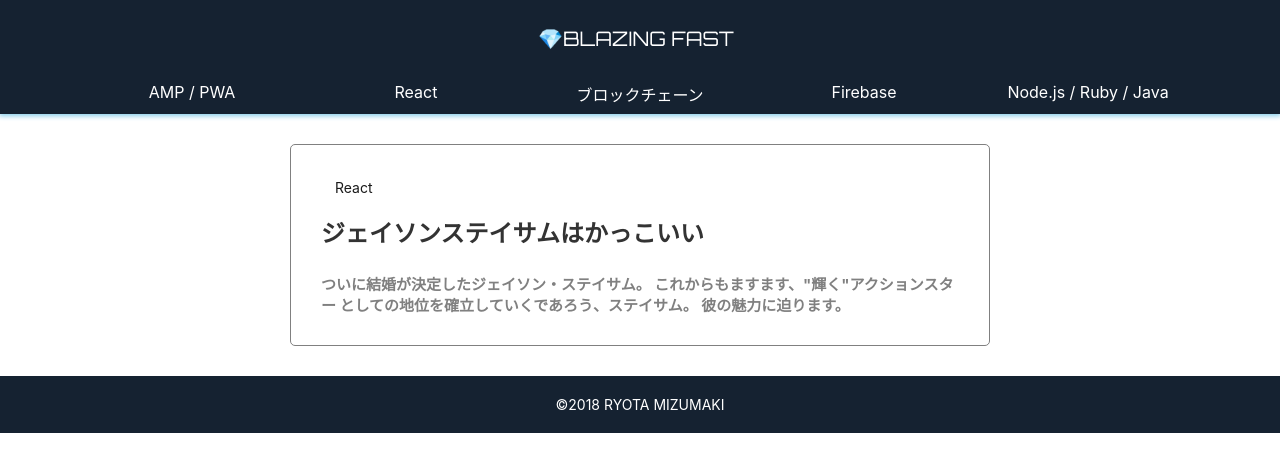
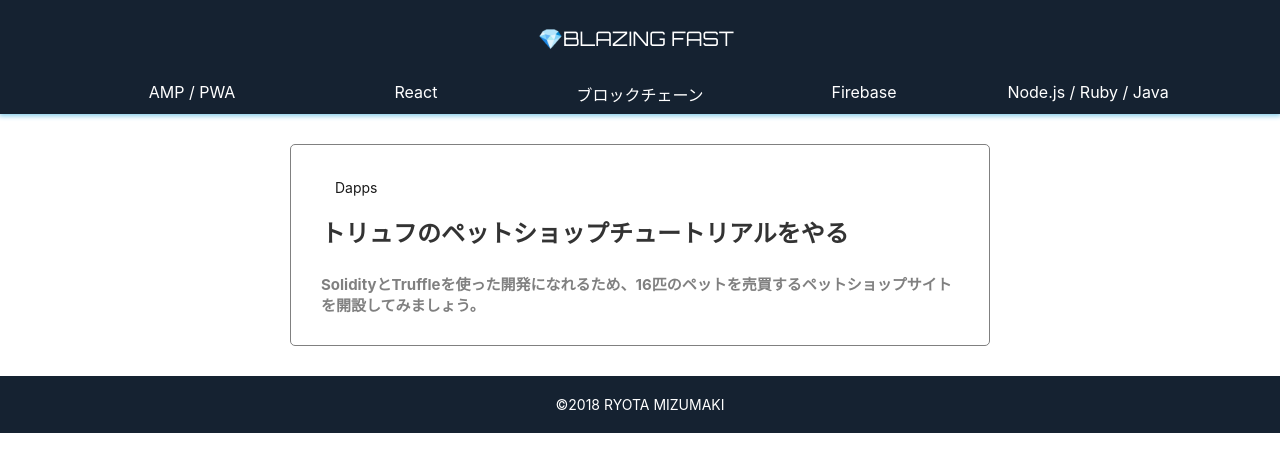
Before and after one commit to Mizumaki/old_blog, a React (Create React App) app: page / in a window 1280 px wide. Shown: the top 472 px of the page. Built offline with nearby package versions, Linux system fonts and the light colour scheme.

Commit message:
add google analytics

```diff
--- a/public/index.html
+++ b/public/index.html
@@ -2,11 +2,26 @@
 <html lang="en">
 
 <head>
+  <!-- Global site tag (gtag.js) - Google Analytics -->
+  <script async src="https://www.googletagmanager.com/gtag/js?id=UA-124960219-1"></script>
+  <script>
+    if (window.location.hostname !== 'localhost') {
+      console.log("in script ga");
+      window.dataLayer = window.dataLayer || [];
+
+      function gtag() {
+        dataLayer.push(arguments);
+        console.log("in gtag");
+      }
+      gtag('js', new Date());
+      gtag('config', 'UA-124960219-1');
+    }
+  </script>
   <meta charset="utf-8">
   <script async src="https://cdn.ampproject.org/shadow-v0.js"></script>
   <meta name="viewport" content="width=device-width, initial-scale=1, shrink-to-fit=no">
-  <meta name="application-name" content="NOMADTIME">
-  <meta name="description" content="ノマドプレイス検索ソリューション">
+  <meta name="application-name" content="BLAZING FAST BLOG">
+  <meta name="description" content="水牧稜太のブログ">
   <!-- 対象年齢の指定 -->
   <meta name="rating" content="General">
   <!-- スタンドアローンモードでのサイトの起動を許可 -->
@@ -14,17 +29,13 @@
   <meta name="apple-mobile-web-app-capable" content="yes">
   <!-- スタンドアローンモードでのステータスバーのデザインを指定 -->
   <meta name="apple-mobile-web-app-capable-status-bar-style" content="black-translucent">
-  <meta name="theme-color" content="#000000">
+  <meta name="theme-color" content="#152231">
   <!-- カスタムフォント -->
   <link href="https://fonts.googleapis.com/css?family=Orbitron" rel="stylesheet">
   <!-- 基本的なCSSファイルを設定 -->
   <link rel="stylesheet" href="%PUBLIC_URL%/reset.css">
   <link rel="stylesheet" href="%PUBLIC_URL%/common.css">
   <link rel="stylesheet" href="%PUBLIC_URL%/blog.css">
-  <!--
-      manifest.json provides metadata used when your web app is added to the
-      homescreen on Android. See https://developers.google.com/web/fundamentals/engage-and-retain/web-app-manifest/
-    -->
   <link rel="manifest" href="%PUBLIC_URL%/manifest.json">
   <link rel="shortcut icon" href="%PUBLIC_URL%/favicon.ico">
   <!--
@@ -36,7 +47,7 @@
       work correctly both with client-side routing and a non-root public URL.
       Learn how to configure a non-root public URL by running `npm run build`.
     -->
-  <title>Ryota Mizumaki's blog</title>
+  <title>Blazing Fast Blog</title>
   <script type="text/javascript">
   function scrollToId() {
     var indexHtmlHash = decodeURI(window.location.hash);
--- a/src/components/App.jsx
+++ b/src/components/App.jsx
@@ -2,17 +2,15 @@ import React from 'react';
 import Header from './Header';
 import HandlePages from './HandlePages';
 import Footer from './Footer';
-import { BrowserRouter } from 'react-router-dom';
 
 const App = () => {
   return (
-    <BrowserRouter>
-      <div>
-        <Header />
-        <HandlePages />
-        <Footer />
-      </div>
-    </BrowserRouter>);
+    <div>
+      <Header />
+      <HandlePages />
+      <Footer />
+    </div>
+  );
 }
 
 export default App;
--- a/src/components/ArticleList.jsx
+++ b/src/components/ArticleList.jsx
@@ -1,55 +1,25 @@
 import React from 'react';
 import { StyleSheet, css } from 'aphrodite';
 import { Link } from 'react-router-dom';
-import { Shadow } from '../styles/css';
+import BlogCard from './BlogCard';
 
 const styles = StyleSheet.create({
   wrap: {
     padding: '3rem 1rem',
   },
-  blogCard: {
-    maxWidth: '70rem',
-    margin: '0 auto',
-    border: '1px solid grey',
-    borderRadius: '.5rem',
-    padding: '3rem',
-    ':hover': {
-      ...Shadow.z2,
-      transition: '.2s'
-    },
-  },
-  category: {
-    display: 'inline-block',
-    padding: '.3em 1em',
-    marginBottom: '1em',
-    fontSize: '1.4rem',
-    borderRadius: '.3rem',
-  },
-  title: {
-    marginBottom: '1em',
-    fontSize: '2.4rem',
-  },
-  lead: {
-    fontSize: '1.5rem',
-    fontWeight: 'bold',
-    color: 'grey',
-  },
 });
 
 const ArticleList = () => {
+  const articleData = {
+    "title": "トリュフのペットショップチュートリアルをやる",
+    "subCategory": "Dapps",
+    "lead": "SolidityとTruffleを使った開発になれるため、16匹のペットを売買するペットショップサイトを開設してみましょう。",
+    "date": "2018/09/03"
+  }
   return (
     <div className={css(styles.wrap)}>
       <Link to="/blockchain/Dapps/Truffle-pet-shop-tutorial">
-        <div className={css(styles.blogCard)}>
-          <div className={css(styles.category)}><p>React</p></div>
-          <h2 className={css(styles.title)}>ジェイソンステイサムはかっこいい</h2>
-          <p className={css(styles.lead)}>
-          ついに結婚が決定したジェイソン・ステイサム。
-          これからもますます、"輝く"アクションスター
-          としての地位を確立していくであろう、ステイサム。
-          彼の魅力に迫ります。
-          </p>
-        </div>
+        <BlogCard title={articleData.title} subCategory={articleData.subCategory} lead={articleData.lead} date={articleData.date} />
       </Link>
     </div>
   );
--- /dev/null
+++ b/src/components/BlogCard.jsx
@@ -0,0 +1,45 @@
+import React from 'react';
+import { StyleSheet, css } from 'aphrodite';
+import { Shadow } from '../styles/css';
+
+const styles = StyleSheet.create({
+  blogCard: {
+    maxWidth: '70rem',
+    margin: '0 auto',
+    border: '1px solid grey',
+    borderRadius: '.5rem',
+    padding: '3rem',
+    ':hover': {
+      ...Shadow.z2,
+      transition: '.2s'
+    },
+  },
+  category: {
+    display: 'inline-block',
+    padding: '.3em 1em',
+    marginBottom: '1em',
+    fontSize: '1.4rem',
+    borderRadius: '.3rem',
+  },
+  title: {
+    marginBottom: '1em',
+    fontSize: '2.4rem',
+  },
+  lead: {
+    fontSize: '1.5rem',
+    fontWeight: 'bold',
+    color: 'grey',
+  },
+});
+
+const BlogCards = (props) => {
+  return (
+    <div className={css(styles.blogCard)}>
+      <div className={css(styles.category)}><p>{props.subCategory}</p></div>
+      <h2 className={css(styles.title)}>{props.title}</h2>
+      <p className={css(styles.lead)}>{props.lead}</p>
+    </div>
+  );
+}
+
+export default BlogCards;
--- a/src/components/HandlePages.jsx
+++ b/src/components/HandlePages.jsx
@@ -1,20 +1,48 @@
 import React from 'react';
-import { Route, Link } from 'react-router-dom';
+import { withRouter } from 'react-router';
+import { Route } from 'react-router-dom';
 import ArticleList from './ArticleList';
 import AMPDocument from './AMPDocument';
 
-const HandlePages = (props) => {
+class HandlePages extends React.Component {
+  constructor(props) {
+    super(props);
+  }
+  // GAにPVを送る
+  componentDidUpdate(prevProps) {
+    console.log('in App ComponentDidUpdate');
+    const gtag = window.gtag
+    const prevLocation = prevProps.location;
+    const prevHistory = prevProps.history;
+
+    if (prevLocation.pathname === this.props.location.pathname) {
+      console.log('in equal');
+      return;
+    }
+
+    // actionがPUSHかつ、gtagがfunction、つまりlocalhostでない場合
+    if (prevHistory.action === 'PUSH' && typeof (gtag) === 'function') {
+      console.log('in gtag func')
+      console.log(this.props.location.pathname);
+      gtag('config', 'UA-124960219-1', {
+        //'page_location': window.location.href,
+        'page_path': this.props.location.pathname
+      });
+    }
+  }
+
+  render() {
     const mainCategory = '/:main(products|front-end|server-side|blockchain|analysis)'
     const subCategory = '/:sub(NomadTime|Blazing-Fast-Blog|React|PWA-AMP|HTML-CSS-JS|Firebase|Nodejs|Ruby|Java|Dapps|Cryptocurrency|Google-Analytics)'
     // メインとサブカテゴリがパスにあり、第三階層に任意の文字が1回以上続く場合に、記事と見なす
     const articlePath = mainCategory + subCategory + '/:fileName(.+)'
-
     return (
       <div>
-      <Route exact path="/" render={() => <ArticleList />} />
+        <Route exact path="/" render={() => <ArticleList path="/" />} />
         <Route path={articlePath} render={({ match }) => <AMPDocument path={match} context={this.context} />} />
       </div>
     );
   }
+}
 
-export default HandlePages;
+export default withRouter(HandlePages);
--- a/src/components/Header.jsx
+++ b/src/components/Header.jsx
@@ -5,8 +5,8 @@ const Header = () => {
   return (
     <header className="site">
       <Link to="/">
-        <p class="site-name pwa">
-          <span class="blazing-fast">BLAZING FAST</span>
+        <p className="site-name pwa">
+          <span className="blazing-fast">BLAZING FAST</span>
           {/* <!-- <br><span class="blue">　~ 神速 ~</span>  --> */}
         </p>
       </Link>
--- a/src/index.js
+++ b/src/index.js
@@ -1,8 +1,12 @@
 import React from 'react';
 import ReactDOM from 'react-dom';
 import App from './components/App';
+import { BrowserRouter } from 'react-router-dom';
 //import registerServiceWorker from './registerServiceWorker';
 
-ReactDOM.render( <App />,
+ReactDOM.render(
+  <BrowserRouter>
+    <App />
+  </BrowserRouter>,
   document.getElementById('root'));
 //registerServiceWorker();
```
Also changed, not shown: src/components/Statham.jsx (deleted, +0 -14 lines), firebase.json, public/manifest.json. Lines whose indentation alone changed are shown as unchanged.
